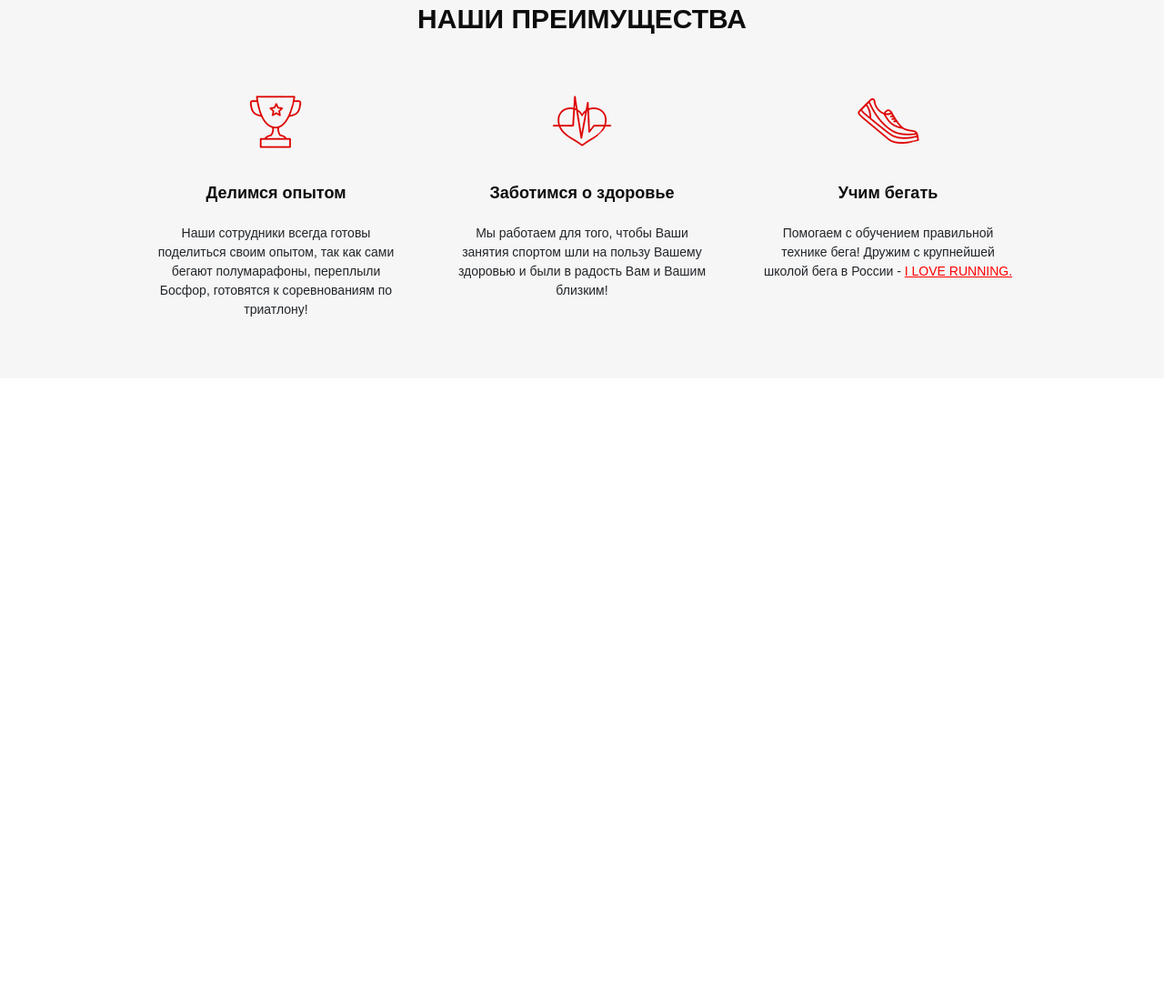
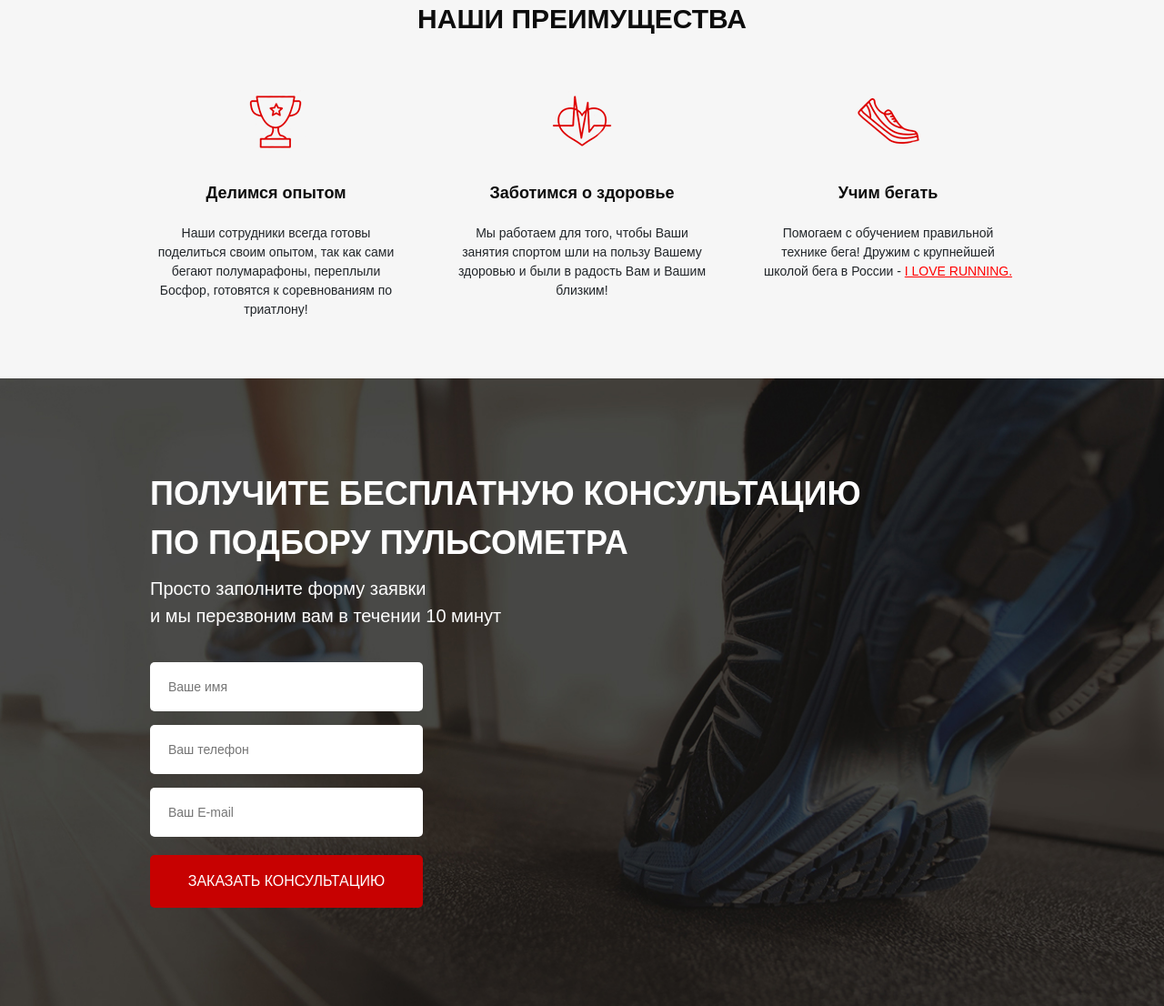
Before and after one commit to TsybankovaM/Pulse, a website: page src/index.html in a window 1280 px wide. Shown: the part 768-1874 px from the top of the page at 91% size. Before the commit the page ends 1184 px from the top, so only its background shows below. Drawn offline with Linux system fonts and the light colour scheme.

Commit message:
added consultation section

```diff
--- a/src/index.html
+++ b/src/index.html
@@ -91,6 +91,24 @@
             </div>
         </div>
     </section>
+    <section class="consultation">
+        <div class="container">
+            <h2 class="tittle tittle_left">
+                Получите бесплатную консультацию <br>
+                по подбору пульсометра
+            </h2>
+            <div class="consultation__descr">
+                Просто заполните форму заявки <br>
+                и мы перезвоним вам в течении 10 минут
+            </div>
+            <form class="feed-form" action="#">
+                <input name="name" required placeholder="Ваше имя" type="text">
+                <input name="phone" required placeholder="Ваш телефон" type="number">
+                <input name="email" required placeholder="Ваш E-mail" type="email">
+                <button class="button button_submit">заказать консультацию</button>
+            </form>
+        </div>
+    </section>
 
 </body>
 </html>
--- a/src/sass/blocks/_buttons.scss
+++ b/src/sass/blocks/_buttons.scss
@@ -14,4 +14,9 @@
         font-size: 16px;
         margin-top: 67px;
     }
+    &_submit {
+        width: 100%;
+        height: 58px;
+        font-size: 16px;
+    }
 }
--- /dev/null
+++ b/src/sass/blocks/_consultation.scss
@@ -0,0 +1,13 @@
+.consultation {
+    min-height: 680px;
+    background: url(../img/bg2.jpg) center (center / cover) no-repeat;
+    padding: 100px 0 108px 0;
+    &__descr {
+        font-weight: 500;
+        font-size: 20px;
+        color: #FFFFFF;
+        text-align: left;
+        margin-top: 8px;
+        line-height: 30px;
+    }
+}
--- /dev/null
+++ b/src/sass/blocks/_forms.scss
@@ -0,0 +1,20 @@
+.feed-form {
+    margin-top: 36px;
+    display: flex;
+    flex-direction: column;
+    width: 300px;
+        input {
+            background: #FFFFFF;
+            height: 54px;
+            border-radius: 5px;
+            margin-bottom: 15px;
+            border: none;
+            padding: 0 20px;
+            font-weight: 300;
+            font-size: 14px;
+            color: #4B4B4B;
+            &:nth-child(3) {
+                margin-bottom: 20px;
+            }
+        }
+}
--- a/src/sass/blocks/_tittles.scss
+++ b/src/sass/blocks/_tittles.scss
@@ -3,4 +3,11 @@
     font-size: 30px;
     color: #0D0D0D;
     text-align: center;
+    text-transform: uppercase;
+    &_left {
+        font-size: 36px;
+        color: #FFFFFF;
+        text-align: left;
+        line-height: 54px;
+    }
 }
--- a/src/sass/style.scss
+++ b/src/sass/style.scss
@@ -15,3 +15,5 @@
 @import "blocks/buttons";
 @import "blocks/advantages";
 @import "blocks/tittles";
+@import "blocks/consultation";
+@import "blocks/forms";
```
Also changed, not shown: src/css/style.min.css, 1 other file.
